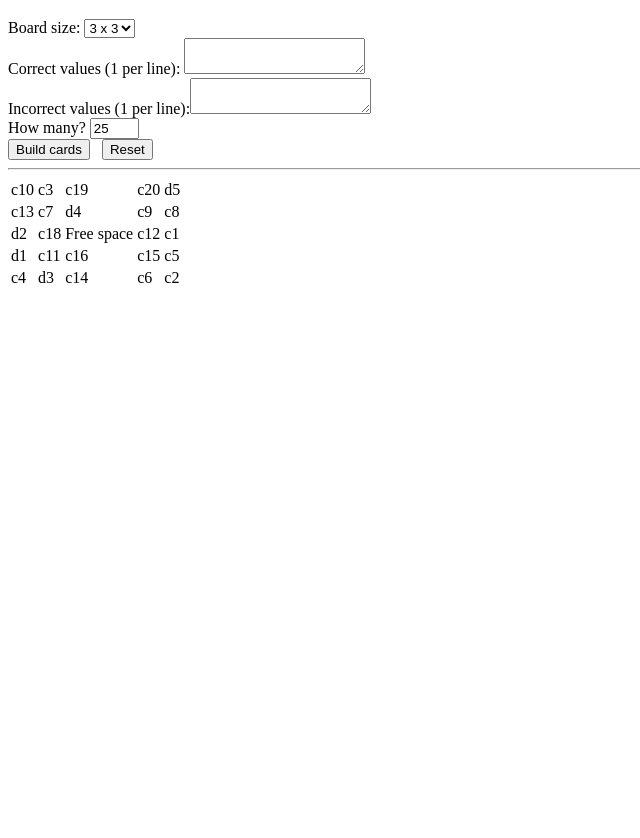
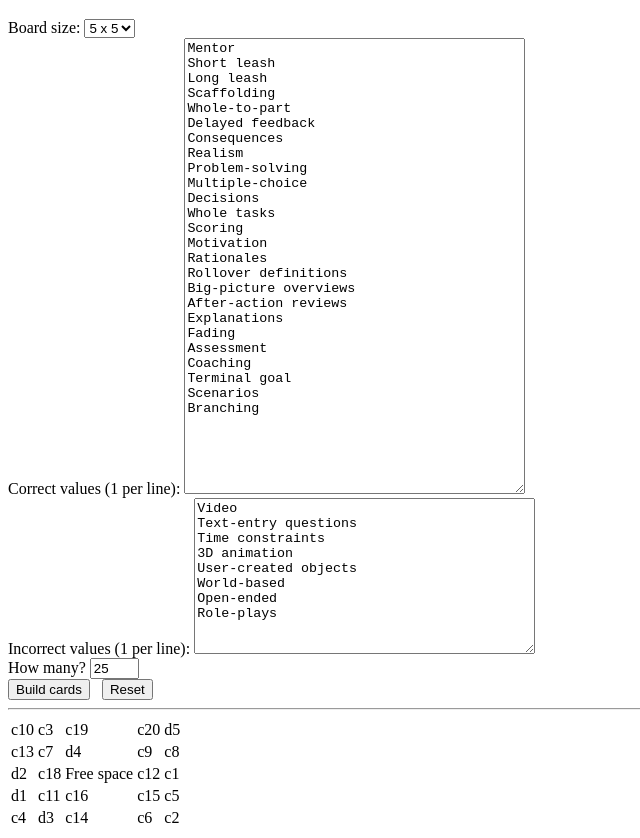
Before and after one commit to marfarma/bingo-maker, a plain HTML site: page index.html in a window 1280 px wide. Shown: the part 61-899 px from the top of the page, without its empty margins (0-640 px from the left). Before the commit the page ends 800 px from the top, so only its background shows below. Drawn offline with nearby package versions, Linux system fonts and the light colour scheme.

Commit message:
Add sample data

```diff
--- a/index.html
+++ b/index.html
@@ -19,13 +19,48 @@
 <div id="settings">
     <form action="javascript:buildCards">
         <div>Board size: <select id="sizeMenu">
-            <option value="3">3 x 3</option>
-            <option value="5">5 x 5</option>
+            <option value="5" selected>5 x 5</option>
         </select></div>
         <div>Correct values (1 per line):
-            <textarea id="correct_values"></textarea>
+            <textarea id="correct_values" rows="30" cols="40">
+Mentor
+Short leash
+Long leash
+Scaffolding
+Whole-to-part
+Delayed feedback
+Consequences
+Realism
+Problem-solving
+Multiple-choice
+Decisions
+Whole tasks
+Scoring
+Motivation
+Rationales
+Rollover definitions
+Big-picture overviews
+After-action reviews
+Explanations
+Fading
+Assessment
+Coaching
+Terminal goal
+Scenarios
+Branching
+            </textarea>
         </div>
-        <div>Incorrect values (1 per line):<textarea id="incorrect_values"></textarea></div>
+        <div>Incorrect values (1 per line):
+            <textarea id="incorrect_values" rows="10" cols="40">
+Video
+Text-entry questions
+Time constraints
+3D animation
+User-created objects
+World-based
+Open-ended
+Role-plays
+            </textarea></div>
         <div>How many? <input id="numCards" type="text" value="25" size="3"/></div>
         <div>
             <button type="submit">Build cards</button>
```
